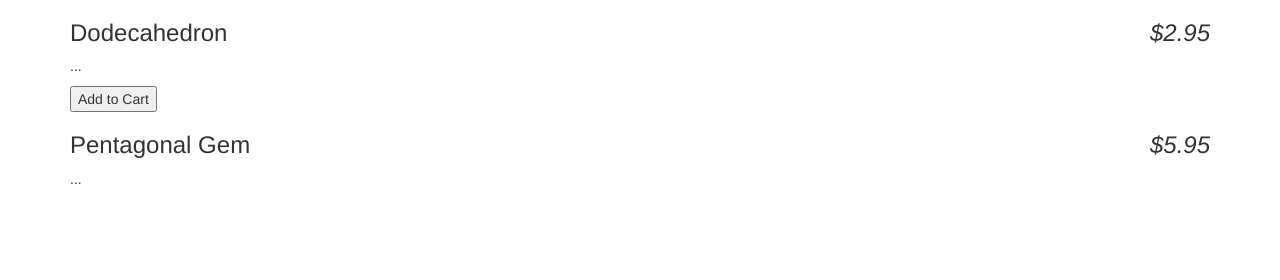
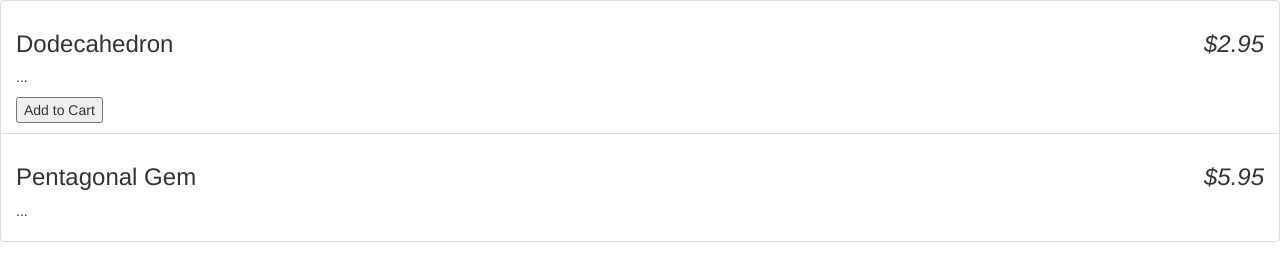
Before and after one commit to tussuryono/angularjs, a plain HTML site: page index.html in a window 1280 px wide. Drawn offline with Linux system fonts and the light colour scheme.

Commit message:
remove class="container" adding ul-> class list-group li --> class list-group-item and adding pricing class="pull-right"

```diff
--- a/index.html
+++ b/index.html
@@ -5,15 +5,17 @@
 		<link href="bootstrap/css/bootstrap.min.css" rel="stylesheet">
 		<!-- <link rel="stylesheet" type="text/css" href="bootstrap.min.js"> -->
 	</head>
-	<body class="container" ng-controller="StoreController as store">
-		<div ng-repeat="product in store.products">
+	<body ng-controller="StoreController as store">
+		<ul class="list-group">
+			<li class="list-group-item" ng-repeat="product in store.products">
 				<h3>
 					{{product.name}}
 					<em class="pull-right">${{product.price}}</em>
 				</h3>
 				<p>{{product.description}}</p>
 				<button ng-show="product.canPurchase">Add to Cart</button>
-		</div>
+			</li>
+		</ul>
 		<script type="text/javascript" src="angular.min.1.6.1.js"></script>
 		<script type="text/javascript" src="app.js"></script>
 	</body>
```
Also changed, not shown: 1 other file. Lines whose indentation alone changed are shown as unchanged.
